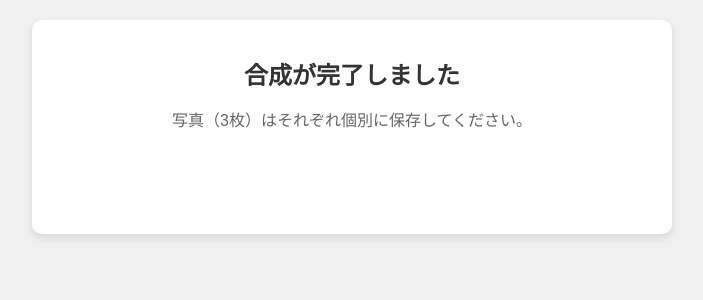
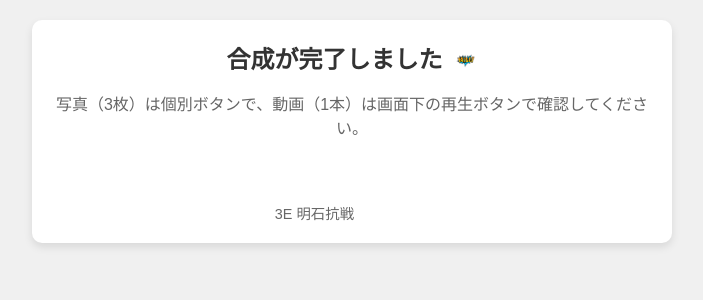
Before and after one commit to e2321/kousensai-photo-system, a Flask app: template templates/download_page.html in a window 1280 px wide. Shown: the top 300 px of the page, without its empty margins (288-991 px from the left). Run offline with Flask 3, Linux system fonts and the light colour scheme; the template is opened without the code that fills it: most values are stand-ins (such as "Sample title", 1, 10 or a date in 2020).

Commit message:
feat: 写真つけてみた

```diff
--- a/templates/download_page.html
+++ b/templates/download_page.html
@@ -7,11 +7,35 @@
     <style>
         body { font-family: sans-serif; background-color: #f0f0f0; margin: 0; padding: 20px; text-align: center; }
         .container { max-width: 600px; margin: 0 auto; background-color: white; padding: 20px; border-radius: 10px; box-shadow: 0 4px 8px rgba(0, 0, 0, 0.1); }
-        h1 { color: #333; font-size: 1.5em; margin-bottom: 10px; }
+
+        /* タイトルとアイコンをまとめるコンテナ */
+        .header-title {
+            display: flex;
+            justify-content: center;
+            align-items: center;
+            margin-bottom: 10px;
+            color: #333;
+        }
+        .header-title h1 {
+            font-size: 1.5em;
+            margin: 0 10px 0 0; /* タイトルとアイコンの間にスペース */
+        }
+        .header-title .icon {
+            height: 25px; /* アイコンのサイズ */
+            width: 25px;
+            object-fit: contain;
+        }
+
         .media-grid { display: flex; flex-wrap: wrap; justify-content: space-around; gap: 15px; margin-top: 20px; }
 
-        /* 4作品が横並びになりやすいように幅を調整 */
+        /* 動画を優先表示するためのスタイル */
         .media-item { width: 45%; min-width: 150px; background: #fff; padding: 10px; border-radius: 8px; box-shadow: 0 2px 4px rgba(0, 0, 0, 0.05); }
+        .media-item.full-width {
+            width: 100%;
+            min-width: 90%;
+            margin-bottom: 20px;
+        }
+
         .preview-media { max-width: 100%; height: auto; border-radius: 5px; margin-bottom: 10px; background-color: #000; }
 
         .download-btn {
@@ -21,50 +45,54 @@
         }
         .download-btn:hover { background-color: #0056b3; }
 
-
         .logo { margin-top: 20px; font-size: 0.9em; color: #666; }
+        .logo img { height: 40px; width: auto; opacity: 0.7; } /* ロゴ画像のスタイル */
 
         /* スマホ向けに縦に並べる */
         @media (max-width: 600px) {
             .media-grid { flex-direction: column; }
             .media-item { width: 90%; }
+            .media-item.full-width { width: 90%; }
         }
     </style>
 </head>
 <body>
     <div class="container">
-        <h1>合成が完了しました</h1>
-        <p style="color: #666;">写真（3枚）はそれぞれ個別に保存してください。</p>
+
+        <div class="header-title">
+            <h1>合成が完了しました</h1>
+            <img src="{{ url_for('static', filename='NICE.png') }}" alt="NICE" class="icon">
+        </div>
+
+        <p style="color: #666;">写真（3枚）は個別ボタンで、動画（1本）は画面下の再生ボタンで確認してください。</p>
 
         <div class="media-grid">
 
-            <!-- ★★★ 1. 動画作品を優先して表示 ★★★ -->
             {% for media in media_list %}
                 {% if media.type == 'video' %}
                     <div class="media-item full-width">
                         <p style="font-weight: bold; color: #d9534f;">【動画作品】</p>
                         <video controls autoplay loop playsinline muted src="{{ media.url }}" preload="auto" class="preview-media"></video>
-                        <!-- 動画なのでダウンロードボタンは表示しない -->
                     </div>
                 {% endif %}
             {% endfor %}
 
-            <!-- ★★★ 2. 写真作品をその後で表示（グリッドで並ぶ） ★★★ -->
             {% for media in media_list %}
                 {% if media.type == 'image' %}
                     <div class="media-item">
                         <p style="font-weight: bold; color: #5cb85c;">【写真{{ loop.index }}】</p>
                         <img src="{{ media.url }}" alt="合成画像" class="preview-media">
 
-                        <!-- 写真なのでダウンロードボタンを表示 -->
                         <a href="{{ media.url }}" download class="download-btn">写真{{ loop.index }}を保存</a>
                     </div>
                 {% endif %}
             {% endfor %}
         </div>
-     <div class="logo">
-    <img src="{{ url_for('static', filename='logo.png') }}" alt="学園祭ロゴ" style="height: 40px; width: auto; opacity: 0.7;">
-</div>
+
+        <div class="logo">
+             3E 明石抗戦
+             <img src="{{ url_for('static', filename='logo.png') }}" alt="学園祭ロゴ">
+        </div>
     </div>
 </body>
 </html>
```
Also changed, not shown: static/NICE.png (added).
